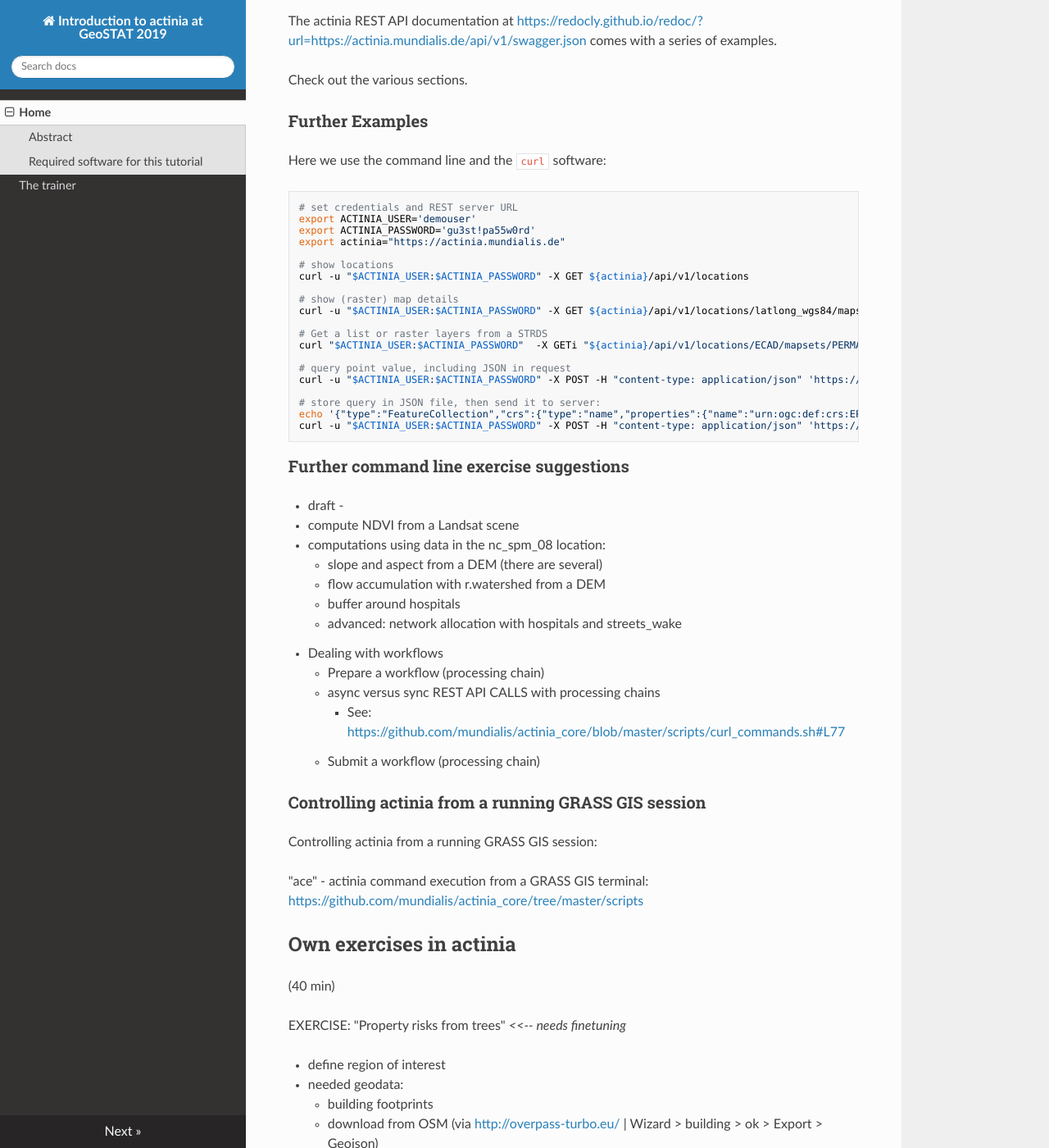
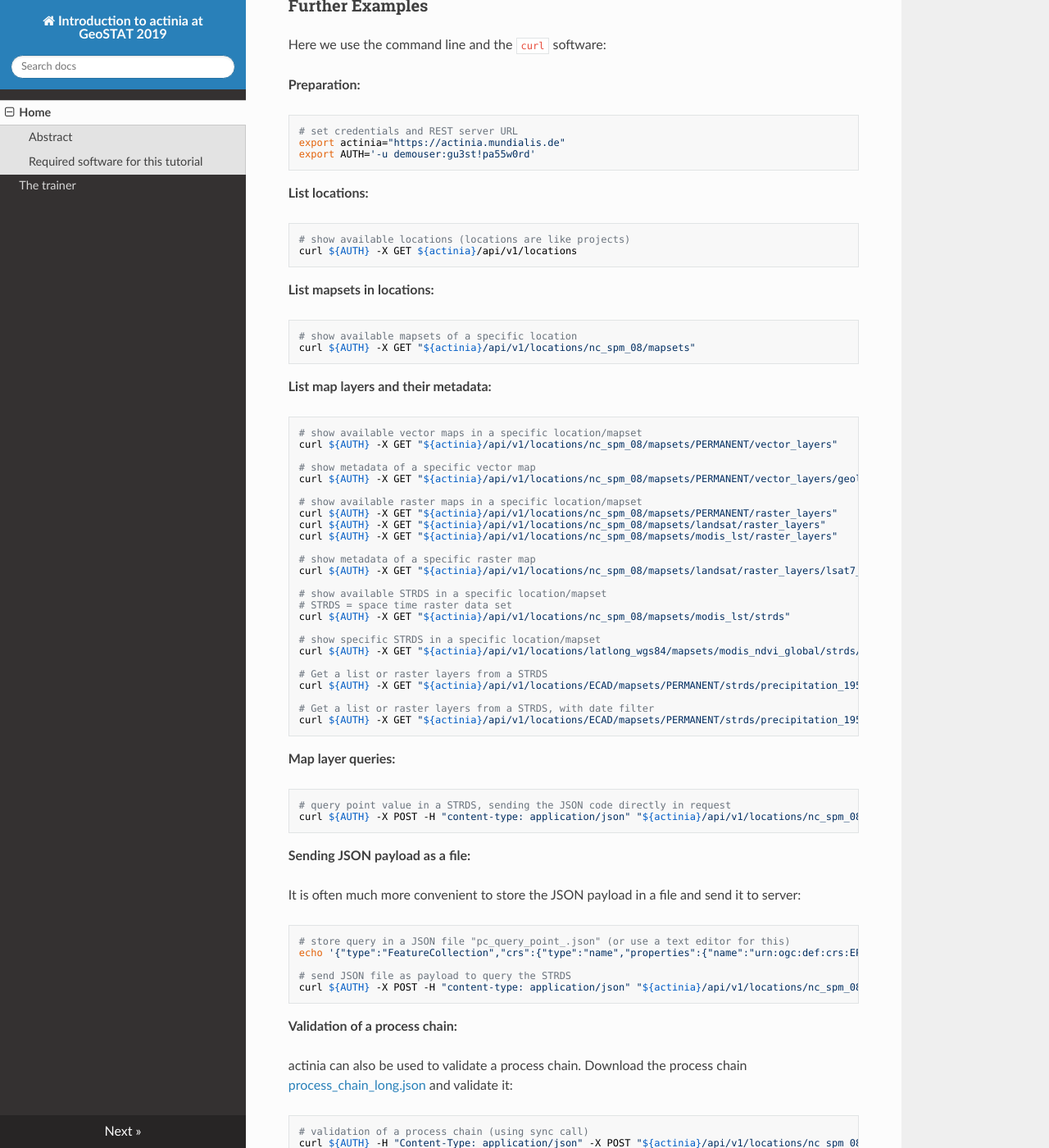
Before and after one commit to actinia-org/actinia-introduction, an MkDocs documentation site: the page built from docs/index.md, in a window 1280 px wide and 1400 px high, scrolled down 7081 px. Shown: the whole window at 82% size. Built offline with MkDocs 1.6.1, drawn with Linux system fonts in a browser that asks for light colours; nearby versions of some CDN libraries; some of the changed text lies outside the part shown.

Commit message:
major example update

````diff
--- a/docs/index.md
+++ b/docs/index.md
@@ -166,20 +166,21 @@ As an example, we check the repos of a GitHub user, in sorted form:
 
 (source: [2])
 
-* Request Methods:
-    * In REST APIs, every request has an HTTP method type associated with it.
-    * The most common HTTP methods include:
-    * GET | A GET request asks to receive a copy of a resource
-    * POST | A POST request sends data to a server in order to create a new resource
-    * PUT | A PUT request sends data to a server in order to modify an existing resource
-    * DELETE | A DELETE request is sent to delete a resource
-* Response Codes:
-    * HTTP responses don't have methods, but they do have status codes: HTTP status codes are included in the header of every response in a REST API. Status codes include information about the result of the original request.
-    * Selected status codes (see also [https://httpstatuses.com)](https://httpstatuses.com)):
-        * 200 - OK | All fine
-        * 404 - Not Found | The requested resource was not found
-        * 401 - Unauthorized | The request is not authorized to be completed
-        * 500 - Internal Server Error | Something went wrong while the server was processing your request
+Request **methods**:
+* In REST APIs, every request has an HTTP method type associated with it.
+* The most common HTTP methods include:
+* `GET` - a GET request asks to receive a copy of a resource
+* `POST` - a POST request sends data to a server in order to create a new resource
+* `PUT` - a PUT request sends data to a server in order to modify an existing resource
+* `DELETE` - a DELETE request is sent to delete a resource
+
+Response **codes**:
+* HTTP responses don't have methods, but they do have status codes: HTTP status codes are included in the header of every response in a REST API. Status codes include information about the result of the original request.
+* Selected status codes (see also [https://httpstatuses.com)](https://httpstatuses.com)):
+    * 200 - OK | All fine
+    * 404 - Not Found | The requested resource was not found
+    * 401 - Unauthorized | The request is not authorized to be completed
+    * 500 - Internal Server Error | Something went wrong while the server was processing your request
 
 **JSON format**
 
@@ -246,28 +247,87 @@ Check out the various sections.
 
 Here we use the command line and the `curl` software:
 
+**Preparation:**
+
 ```bash
 # set credentials and REST server URL
-export ACTINIA_USER='demouser'
-export ACTINIA_PASSWORD='gu3st!pa55w0rd'
 export actinia="https://actinia.mundialis.de"
+export AUTH='-u demouser:gu3st!pa55w0rd'
+```
 
-# show locations
-curl -u "$ACTINIA_USER:$ACTINIA_PASSWORD" -X GET ${actinia}/api/v1/locations
+**List locations:**
 
-# show (raster) map details
-curl -u "$ACTINIA_USER:$ACTINIA_PASSWORD" -X GET ${actinia}/api/v1/locations/latlong_wgs84/mapsets/modis_ndvi_global/strds/ndvi_16_5600m
+```bash
+# show available locations (locations are like projects)
+curl ${AUTH} -X GET ${actinia}/api/v1/locations
+```
+
+**List mapsets in locations:**
+
+```bash
+# show available mapsets of a specific location
+curl ${AUTH} -X GET "${actinia}/api/v1/locations/nc_spm_08/mapsets"
+```
+
+**List map layers and their metadata:**
+
+```bash
+# show available vector maps in a specific location/mapset
+curl ${AUTH} -X GET "${actinia}/api/v1/locations/nc_spm_08/mapsets/PERMANENT/vector_layers"
+
+# show metadata of a specific vector map
+curl ${AUTH} -X GET "${actinia}/api/v1/locations/nc_spm_08/mapsets/PERMANENT/vector_layers/geology"
+
+# show available raster maps in a specific location/mapset
+curl ${AUTH} -X GET "${actinia}/api/v1/locations/nc_spm_08/mapsets/PERMANENT/raster_layers"
+curl ${AUTH} -X GET "${actinia}/api/v1/locations/nc_spm_08/mapsets/landsat/raster_layers"
+curl ${AUTH} -X GET "${actinia}/api/v1/locations/nc_spm_08/mapsets/modis_lst/raster_layers"
+
+# show metadata of a specific raster map
+curl ${AUTH} -X GET "${actinia}/api/v1/locations/nc_spm_08/mapsets/landsat/raster_layers/lsat7_2000_40"
+
+# show available STRDS in a specific location/mapset
+# STRDS = space time raster data set
+curl ${AUTH} -X GET "${actinia}/api/v1/locations/nc_spm_08/mapsets/modis_lst/strds"
+
+# show specific STRDS in a specific location/mapset
+curl ${AUTH} -X GET "${actinia}/api/v1/locations/latlong_wgs84/mapsets/modis_ndvi_global/strds/ndvi_16_5600m"
 
 # Get a list or raster layers from a STRDS
-curl "$ACTINIA_USER:$ACTINIA_PASSWORD"  -X GETi "${actinia}/api/v1/locations/ECAD/mapsets/PERMANENT/strds/precipitation_1950_2013_yearly_mm/raster_layers?where=start_time>2013-05-01"
+curl ${AUTH} -X GET "${actinia}/api/v1/locations/ECAD/mapsets/PERMANENT/strds/precipitation_1950_2013_yearly_mm/raster_layers"
 
-# query point value, including JSON in request
-curl -u "$ACTINIA_USER:$ACTINIA_PASSWORD" -X POST -H "content-type: application/json" 'https://actinia.mundialis.de/latest/locations/latlong_wgs84/mapsets/modis_ndvi_global/strds/ndvi_16_5600m/sampling_sync_geojson' -d '{"type":"FeatureCollection","crs":{"type":"name","properties":{"name":"urn:ogc:def:crs:EPSG::4326"}},"features":[{"type":"Feature","properties":{"cat":1},"geometry":{"type":"Point","coordinates":[7,50]}}]}'
+# Get a list or raster layers from a STRDS, with date filter
+curl ${AUTH} -X GET "${actinia}/api/v1/locations/ECAD/mapsets/PERMANENT/strds/precipitation_1950_2013_yearly_mm/raster_layers?where=start_time>2012-01-01"
+```
 
-# store query in JSON file, then send it to server:
-echo '{"type":"FeatureCollection","crs":{"type":"name","properties":{"name":"urn:ogc:def:crs:EPSG::4326"}},"features":[{"type":"Feature","properties":{"cat":1},"geometry":{"type":"Point","coordinates":[7,50]}}]}' > /tmp/pc_query_point_.json
-curl -u "$ACTINIA_USER:$ACTINIA_PASSWORD" -X POST -H "content-type: application/json" 'https://actinia.mundialis.de/latest/locations/latlong_wgs84/mapsets/modis_ndvi_global/strds/ndvi_16_5600m/sampling_sync_geojson'    -d @/tmp/pc_query_point_.json
+**Map layer queries:**
+
+```bash
+# query point value in a STRDS, sending the JSON code directly in request
+curl ${AUTH} -X POST -H "content-type: application/json" "${actinia}/api/v1/locations/nc_spm_08/mapsets/modis_lst/strds/LST_Day_monthly/sampling_sync_geojson" -d '{"type":"FeatureCollection","crs":{"type":"name","properties":{"name":"urn:ogc:def:crs:EPSG::4326"}},"features":[{"type":"Feature","properties":{"cat":1},"geometry":{"type":"Point","coordinates":[7,50]}}]}'
 ```
+
+**Sending JSON payload as a file:**
+
+It is often much more convenient to store the JSON payload in a file and send it to server:
+
+```bash
+# store query in a JSON file "pc_query_point_.json" (or use a text editor for this)
+echo '{"type":"FeatureCollection","crs":{"type":"name","properties":{"name":"urn:ogc:def:crs:EPSG::4326"}},"features":[{"type":"Feature","properties":{"cat":1},"geometry":{"type":"Point","coordinates":[7,50]}}]}' > pc_query_point_.json
+
+# send JSON file as payload to query the STRDS
+curl ${AUTH} -X POST -H "content-type: application/json" "${actinia}/api/v1/locations/nc_spm_08/mapsets/modis_lst/strds/LST_Day_monthly/sampling_sync_geojson" -d @pc_query_point_.json
+```
+
+**Validation of a process chain:**
+
+actinia can also be used to validate a process chain. Download the process chain [process_chain_long.json](process_chain_long.json) and validate it:
+
+```bash
+# validation of a process chain (using sync call)
+curl ${AUTH} -H "Content-Type: application/json" -X POST "${actinia}/api/v1/locations/nc_spm_08/process_chain_validation_sync" -d @process_chain_long.json
+```
+
 
 ### Further command line exercise suggestions
 
````
Also changed, not shown: docs/process_chain_long.json (added, +92 -0 lines).
